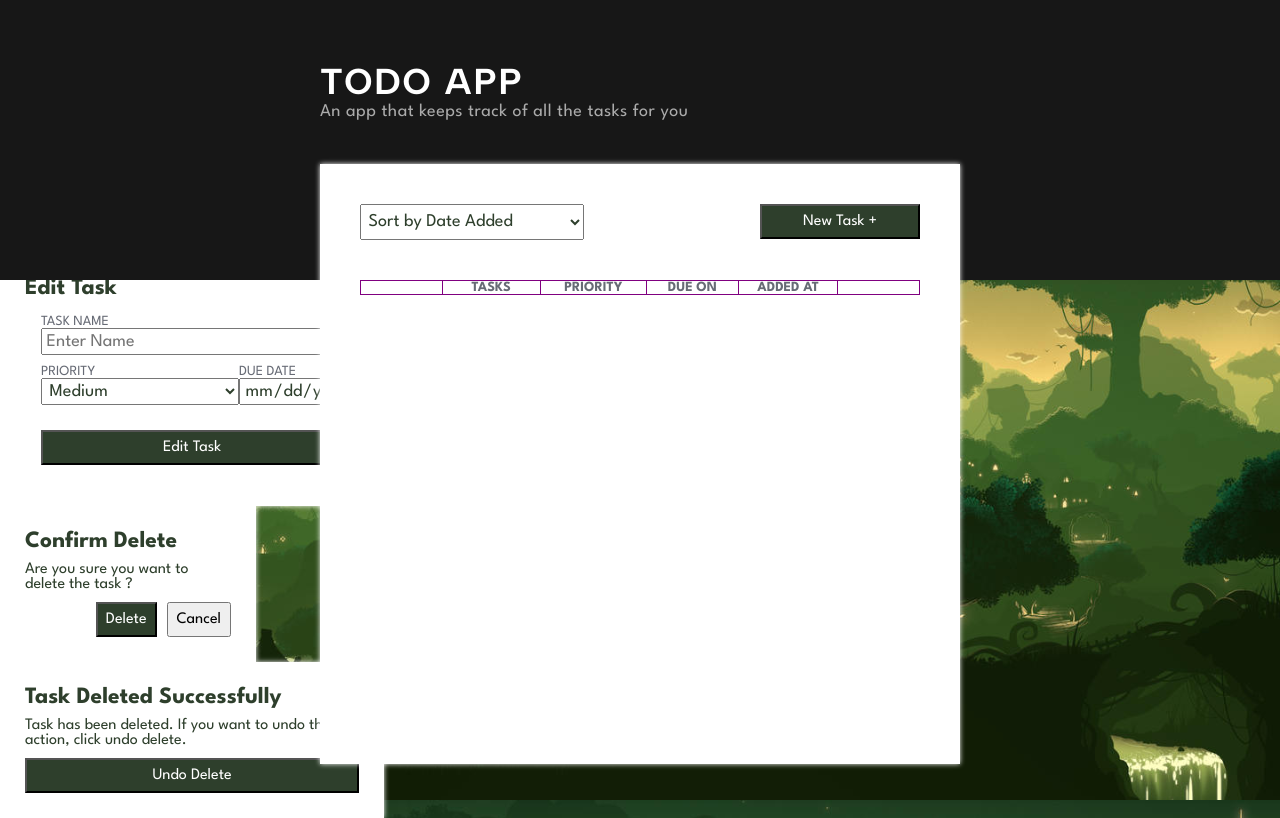
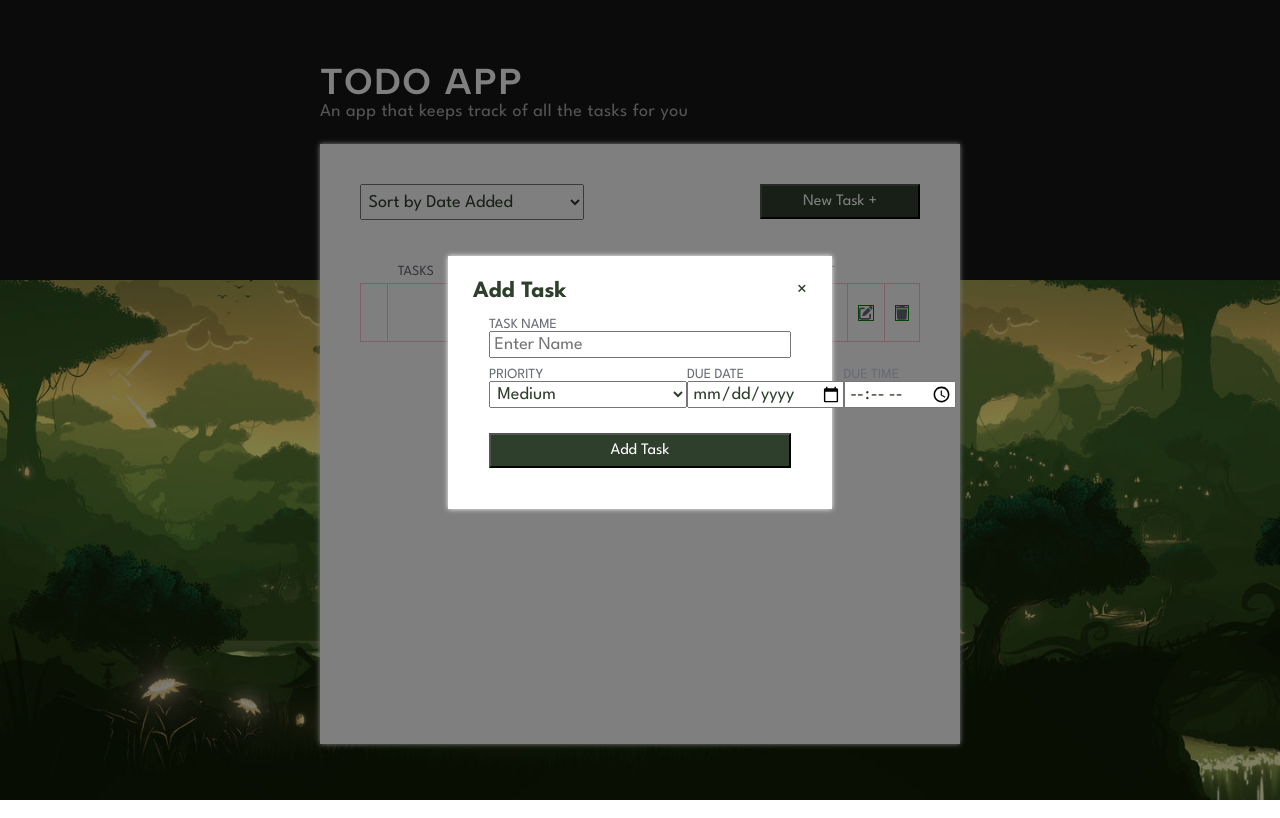
Before and after one commit to TheAshly/CMSC128-ToDoList, a plain HTML site: page static/index.html in a window 1280 px wide. Both pictures are taken after a click on the button "New Task +". Drawn offline with Linux system fonts and the light colour scheme; no server answers.

Commit message:
frontend v2

```diff
--- a/static/index.html
+++ b/static/index.html
@@ -8,6 +8,7 @@
     <title>To-do List</title>
 </head>
 <body>
+    <div id="dark-overlay"></div>
     <!---
         Hello Keith, this will be the document you refer to when styling or making scripts.
         Refer to static folder for images, stylesheets, and scripts. Make sure to put all
@@ -41,7 +42,7 @@
                 <option>Sort by Date Due</option>
                 <option>Sort by Priority</option>
             </select>
-            <div class="new-task-btn-container">
+            <div id='new-task-btn' class="new-task-btn-container">
                 <button class="new-task-btn">New Task +</button>           <!-- Opens Add Modal -->
             </div>
         </section>
@@ -51,25 +52,49 @@
         <table class="tasks">
             <thead>
                 <tr>
-                    <th></th>
-                    <th>TASKS</th>
-                    <th>PRIORITY</th>
-                    <th>DUE ON</th>
-                    <th>ADDED AT</th>
-                    <th></th>
+                    <td></td>
+                    <td>TASKS</td>
+                    <td>PRIORITY</td>
+                    <td>DUE ON</td>
+                    <td>ADDED AT</td>
+                    <td></td>
+                    <td></td>
                 </tr>
             </thead>
             <tbody class="task-list">
+                            <tr class="task-row ${(task['completed']) ? 'completed': '' } ">
+                <td class="checkbox-container">
+                    <i></i>
+                </td>
+                <td class="id" style="display: none;">1</td>
+                <td><span class="name">sir rene</span></td>
+                <td><span class="priority">medium</span></td>
+                <td class="datetime-due">
+                    <span class="date-due">2025-09-15</span>
+                    <span class="time-due">10:41</span>
+                </td>
+                <td class="datetime-added">
+                    <span class="date-added">2025-09-15</span>
+                    <span class="time-added">10:41 </span>
+                </td>
+                </td>
+                <td class="utils-edit">
+                    <span class="fa-solid fa-pen-to-square edit-btn"></span>
+                </td>
+                <td class="utils-delete">
+                    <span class="fa-solid fa-trash delete-btn"></span>
+                </td>
+            </tr>
             </tbody>
         </table>
     </main>
 
     <!-- All modals should be display:none at default -->
-    <section class="add-task-modal-container">
+    <section id='add-container' class="add-task-modal-container">
         <form class="add-modal" action="/add-task" method="POST">
             <div class="modal-header">
                 <h3>Add Task</h3>
-                <div class="close-btn">&times;</div>
+                <div id='add-close-btn' class="close-btn">&times;</div>
             </div>
             <div class="input-fields">
                 <div class="form-element">
@@ -103,11 +128,11 @@
     </section>
 
 
-    <section class="edit-task-modal-container">
+    <section id="edit-container" class="edit-task-modal-container">
         <form class="edit-modal" action="/edit-task" method="post">
             <div class="modal-header">
                 <h3>Edit Task</h3>
-                <div class="close-btn">&times;</div>
+                <div id ="edit-close-btn" class="close-btn">&times;</div>
             </div>
             <div class="input-fields">
                 <div class="form-element">
@@ -144,7 +169,7 @@
     </section>
 
 
-    <section class="delete-task-modal-container">
+    <section id="delete-container" class="delete-task-modal-container">
         <div class="delete-modal">
            <div class="modal-header">
                 <h3>Confirm Delete</h3>
@@ -160,7 +185,7 @@
                     </div>
                     <button class="delete-task-btn" type="submit">Delete</button>
                 </form>
-                <div class="cancel-btn-container">
+                <div id ="cancel-btn" class="cancel-btn-container">
                     <button class="cancel-btn">Cancel</button>
                 </div>
             </div>
--- a/static/scripts.js
+++ b/static/scripts.js
@@ -168,3 +168,63 @@ fetch('/show-toast', {
         }, 15000)
     }
 })
+
+const editBtn = document.getElementsByClassName("fa-solid fa-pen-to-square edit-btn");
+const deleteBtn = document.getElementsByClassName('fa-solid fa-trash delete-btn');
+const addBtn = document.getElementById('new-task-btn');
+const undoBtn = document.getElementById('delete-task');
+
+const closeEdit = document.getElementById('edit-close-btn');
+const cancelDelete = document.getElementById('cancel-btn');
+const closeAdd = document.getElementById('add-close-btn');
+const closeUndo = document.getElementById('undo-close-btn');
+
+const editTask = document.getElementById('edit-container');
+const deleteTask = document.getElementById('delete-container');
+const addTask = document.getElementById('add-container');
+const undoDel = document.getElementById('undo-container');
+
+const overlay = document.getElementById('dark-overlay');
+
+Array.from(editBtn).forEach(button => {
+    button.addEventListener("click", function() {
+        editTask.style.display = "block";
+        overlay.style.display = "block";
+
+    });
+});
+
+Array.from(deleteBtn).forEach(button => {
+    button.addEventListener("click", function() {
+        deleteTask.style.display = "block";
+        overlay.style.display = "block";
+    });
+});
+
+addBtn.addEventListener("click", function() {
+    addTask.style.display = "block";
+    overlay.style.display = "block";
+});
+
+closeEdit.addEventListener("click", function() {
+    editTask.style.display = "none";
+    overlay.style.display = "none";
+});
+
+cancelDelete.addEventListener("click", function() {
+    deleteTask.style.display = "none";
+    overlay.style.display = "none";
+});
+
+closeAdd.addEventListener("click", function() {
+    addTask.style.display = "none";
+    overlay.style.display = "none";
+});
+
+undoBtn.addEventListener("click", function() {
+    undoDel.style.display = "block";
+});
+
+closeUndo.addEventListener("click", function() {
+    undoDel.style.display = "block";
+});
--- a/static/styles.css
+++ b/static/styles.css
@@ -124,21 +124,25 @@ body {
 
 }
 
+#dark-overlay{
+    display: none;
+    height: 100vh;
+    width: 100vw;
+    position: fixed;
+    top: 0;
+    left: 0;
+    z-index: 0;
+    background-color: black;
+    opacity: 50%;
+
+}
+
 /* body > * {
   margin: 50px;
 } */
 
 img[src="/static/images/sumeru.jpg"] {
   width: 500px;
-}
-
-table {
-    border-collapse: collapse;
-}
-
-td {
-    position: relative;
-    padding: 5px 10px;
 }
 
 tr.completed {
@@ -161,6 +165,7 @@ header {
   display: flex;
   background-color: var(--color-header);
   position: absolute;
+  z-index: -1;
 }
 header hgroup {
   width: 600px;
@@ -192,7 +197,8 @@ header h2 {
   height: 600px;
   position: absolute;
   left: 25%;
-  top: 20%;
+  top: 18vh;
+  z-index: -1;
   .todo-header {
     display: flex;
     justify-content: space-between;
@@ -217,24 +223,71 @@ header h2 {
     }
   }
   table {
-    border: pink 1px solid;
+    border-collapse: collapse;
     width: 100%;
-    th{
-      border: purple 1px solid;
+    td{
+      position: relative;
+      padding: 5px 10px;
       color: #676b75 ;
-      width: 10em;
+
+    }
+    td:nth-child(n+3){
+      text-align: center;
+      width: 15%;
+    }
+    td:nth-child(2){
+      padding-right: 60px;
+      width: 40%;
+    }
+    td:nth-child(n+6), td:nth-child(1){
+      text-align: center;
+      width: 5%;
     }
   }
+tbody{
 
+    td{
+      border-top: #676b75 solid 1px;
+      border: pink 1px solid;
+    }
+    .name {
+      font-size: var(--fs-18);
+      color: black;
+    }
+    .priority {
+      border: yellow 2px solid;
+      padding: 2% 20%;
+      font-size: var(--fs-18);
+      border-radius: 5em;
+      color: darkgoldenrod;
+
+    }
+    .datetime-due *, .datetime-added *{
+      display: flex;
+      justify-content: center;
+
+    }
+    .date-due, .date-added{
+      font-size: var(--fs-18);
+    }
+
+    [class*="fa-solid"] {
+      border: green 1px solid;
+    }
+  }
 }
 
+
 .edit-task-modal-container, .add-task-modal-container {
+  position: absolute;
+  display: none;
   padding: var(--pad-x-large) ;
   background-color: white;
   color: #2e3f2c;
   width: 30%;
   box-shadow: 0 0 5px 0 white;
-
+  top: 32vh;
+  left: 35%;
   .modal-header {
     display: flex;
     justify-content: space-between;
@@ -281,11 +334,16 @@ header h2 {
 }
 
 .delete-task-modal-container {
+  position: fixed;
+  display: none;
   padding: var(--pad-x-large) ;
   background-color: white;
   color: #2e3f2c;
   width: 20%;
+  left: 40%;
+  top: 36vh;
   box-shadow: 0 0 5px 0 white;
+
   .modal-header {
     font-size: var(--fs-20);
     margin-bottom: var(--mar-small);
@@ -317,6 +375,8 @@ header h2 {
   }
 }
 .toast-container {
+  position: fixed;
+  display: none;
   padding: var(--pad-x-large) ;
   background-color: white;
   color: #2e3f2c;
```
